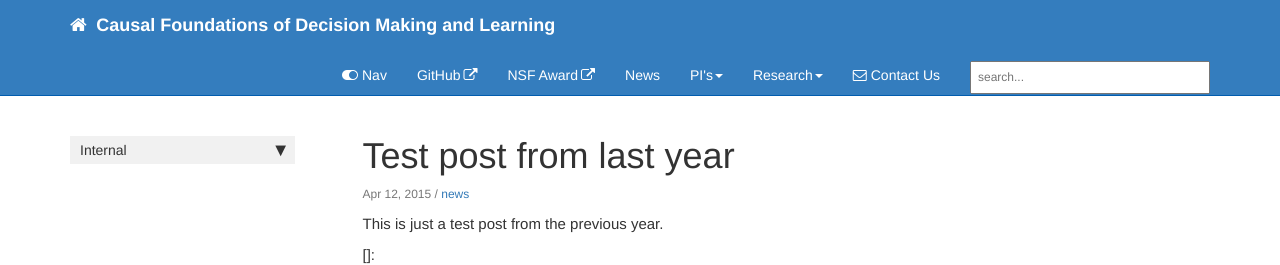
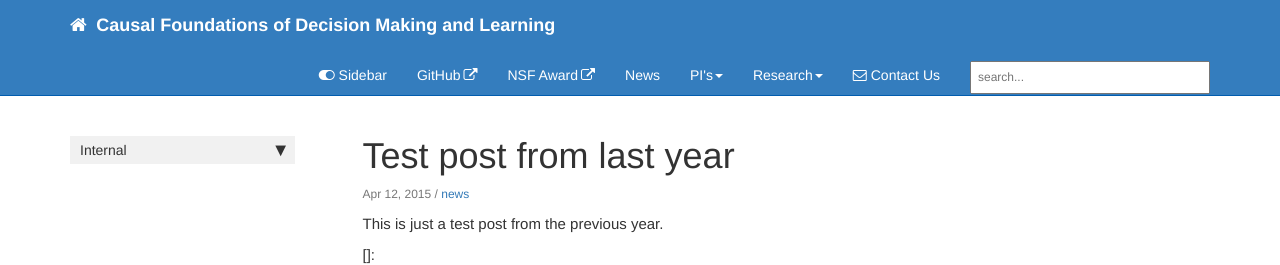
Before and after one commit to nsf-causal-dm/webhost-original, a Jekyll site: the page built from _posts/2015-04-12-test-post-last-year.md, in a window 1280 px wide. Shown: the top 265 px of the page. Built offline with Jekyll 4.4.1, drawn with Linux system fonts in a browser that asks for light colours; comment, search, counter and statistics services are not loaded.

Commit message:
rename sidebar toggle in topnav

```diff
--- a/_includes/topnav.html
+++ b/_includes/topnav.html
@@ -13,7 +13,7 @@
         <div class="collapse navbar-collapse" id="bs-example-navbar-collapse-1">
             <ul class="nav navbar-nav navbar-right">
                 <!-- toggle sidebar button -->
-                <li><a id="tg-sb-link" href="#"><i id="tg-sb-icon" class="fa fa-toggle-on"></i> Nav</a></li>
+                <li><a id="tg-sb-link" href="#"><i id="tg-sb-icon" class="fa fa-toggle-on"></i> Sidebar</a></li>
                 <!-- entries without drop-downs appear here -->
 
 {% assign topnav = site.data[page.topnav] %}
```
